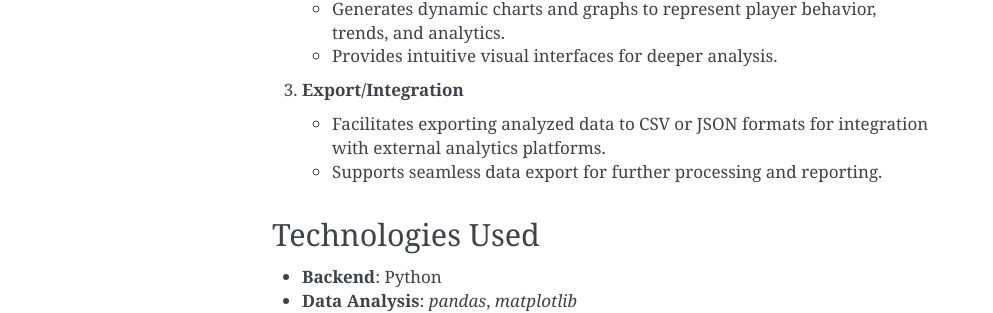
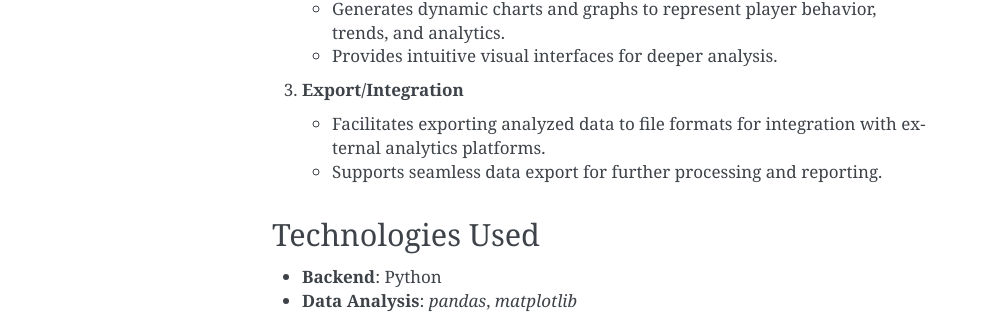
Before and after one commit to ammanis/levelSight-simple-game-analytic-tool, a Sphinx documentation site: the page built from docs/source/tech_overview.rst, in a window 1280 px wide. Shown: the part 569-882 px from the top of the page, without its empty margins (148-1141 px from the left). Built offline with Sphinx 7.4.7, drawn with Linux system fonts in a browser that asks for light colours.

Commit message:
Update tech_overview.rst
current project file format

```diff
--- a/docs/source/tech_overview.rst
+++ b/docs/source/tech_overview.rst
@@ -22,7 +22,7 @@ Core Components
 
 3. **Export/Integration**
 
-   - Facilitates exporting analyzed data to CSV or JSON formats for integration with external analytics platforms.
+   - Facilitates exporting analyzed data to file formats for integration with external analytics platforms.
    - Supports seamless data export for further processing and reporting.
 
 Technologies Used
```
